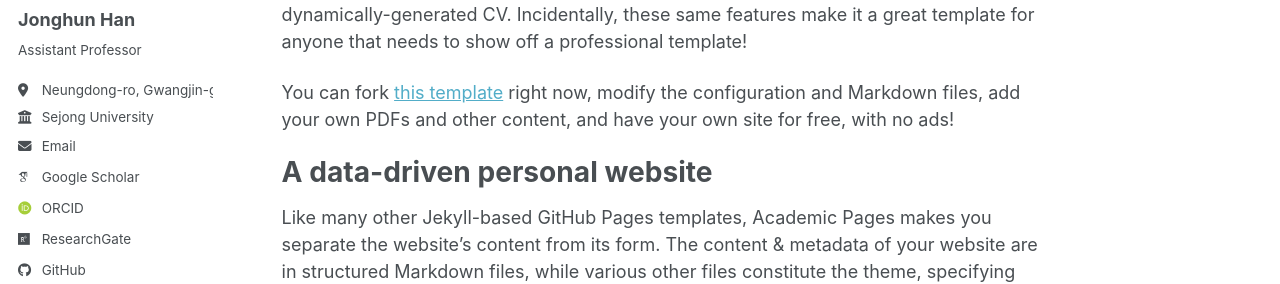
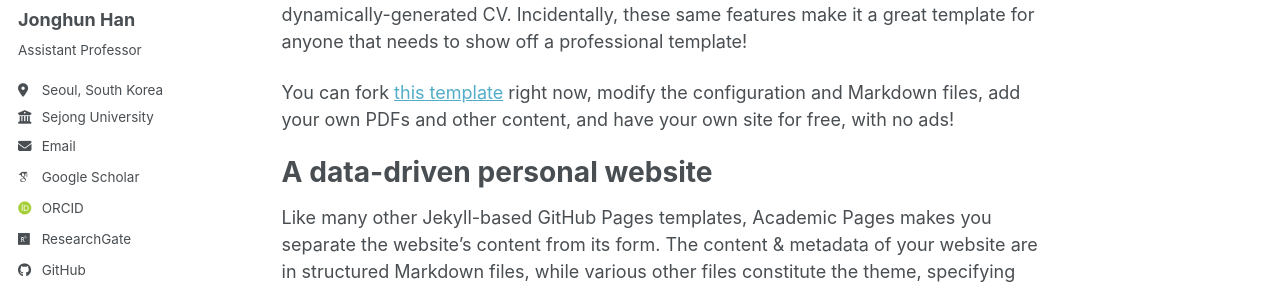
Before and after one commit to icnsl/icnsl.github.io, a Jekyll site: the page built from _pages/about.md, in a window 1280 px wide. Shown: the part 332-616 px from the top of the page. Built offline with Jekyll 4.4.1, drawn with Linux system fonts in a browser that asks for light colours; some web fonts are replaced; a script bundle is joined from its source files by our own code; library files that are not in the unit come from our copies.

Commit message:
Update _config.yml

```diff
--- a/_config.yml
+++ b/_config.yml
@@ -27,10 +27,10 @@ author:
   name             : "Jonghun Han"
   pronouns         : # example: "she/her"
   bio              : "Assistant Professor"
-  location         : "Neungdong-ro, Gwangjin-gu, Seoul"
+  location         : "Seoul, South Korea"
   employer         : "Sejong University"
   uri              : # URL
-  email            : "none@example.org"
+  email            : "jhan@sejong.ac.kr"
 
   # Academic websites
   academia         : # URL
```
